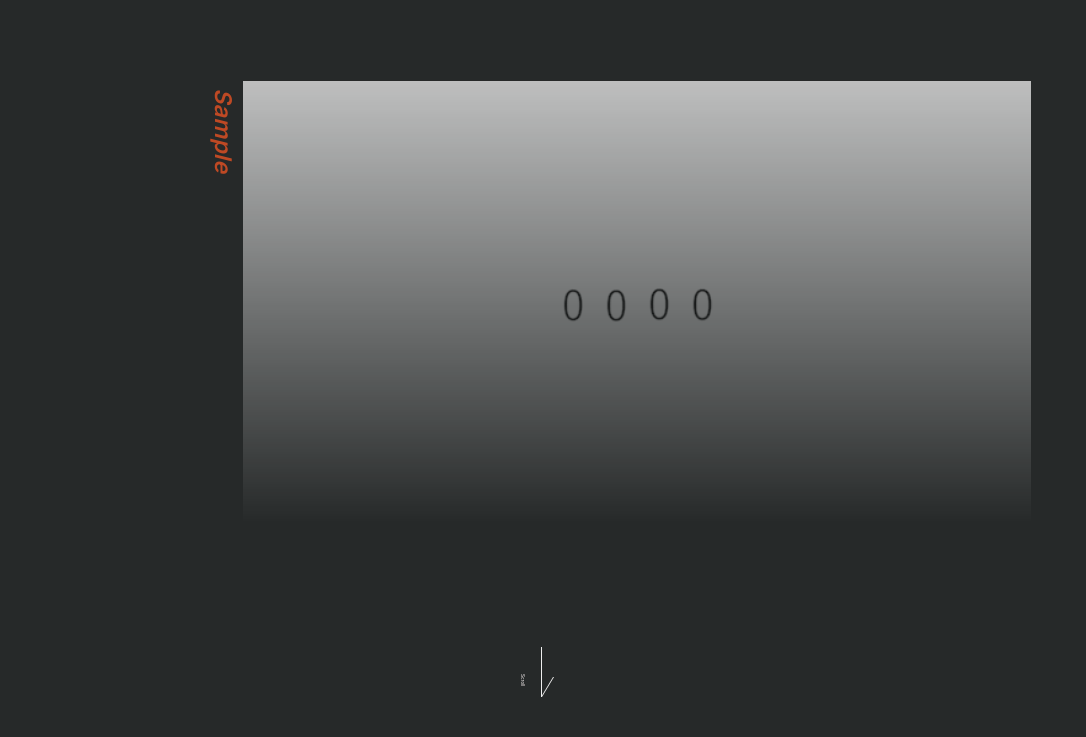
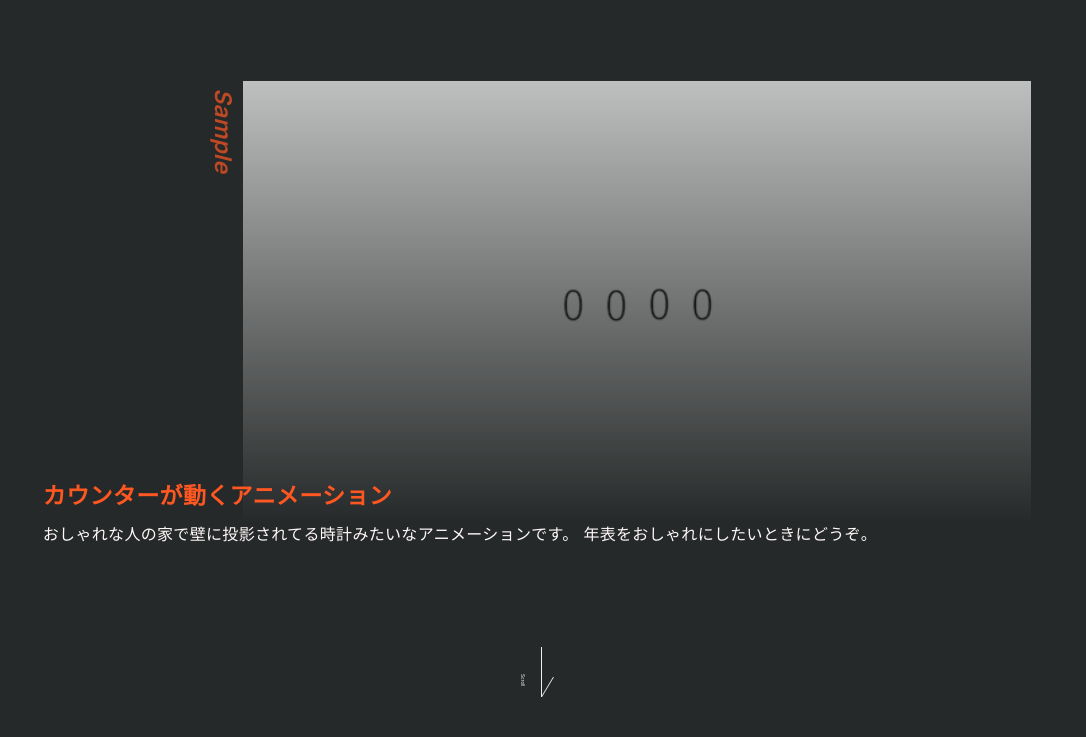
Before and after one commit to t-ry/Podo, a plain HTML site: page explanation_counter.html in a window 1280 px wide. Shown: the part 63-800 px from the top of the page, without its empty margins (98-1184 px from the left). Drawn offline with nearby package versions, Linux system fonts and the light colour scheme.

Commit message:
update : 画像の更新

```diff
--- a/explanation_counter.html
+++ b/explanation_counter.html
@@ -41,10 +41,11 @@
             </div>
             <div class="caption">
                 <h3 class="subheading">
-
+                    カウンターが動くアニメーション
                 </h3>
                 <p>
-
+                    おしゃれな人の家で壁に投影されてる時計みたいなアニメーションです。
+                    年表をおしゃれにしたいときにどうぞ。
                 </p>
             </div>
         </div>
```
Also changed, not shown: explanation_bubble_up.html (+1 -1 lines).
